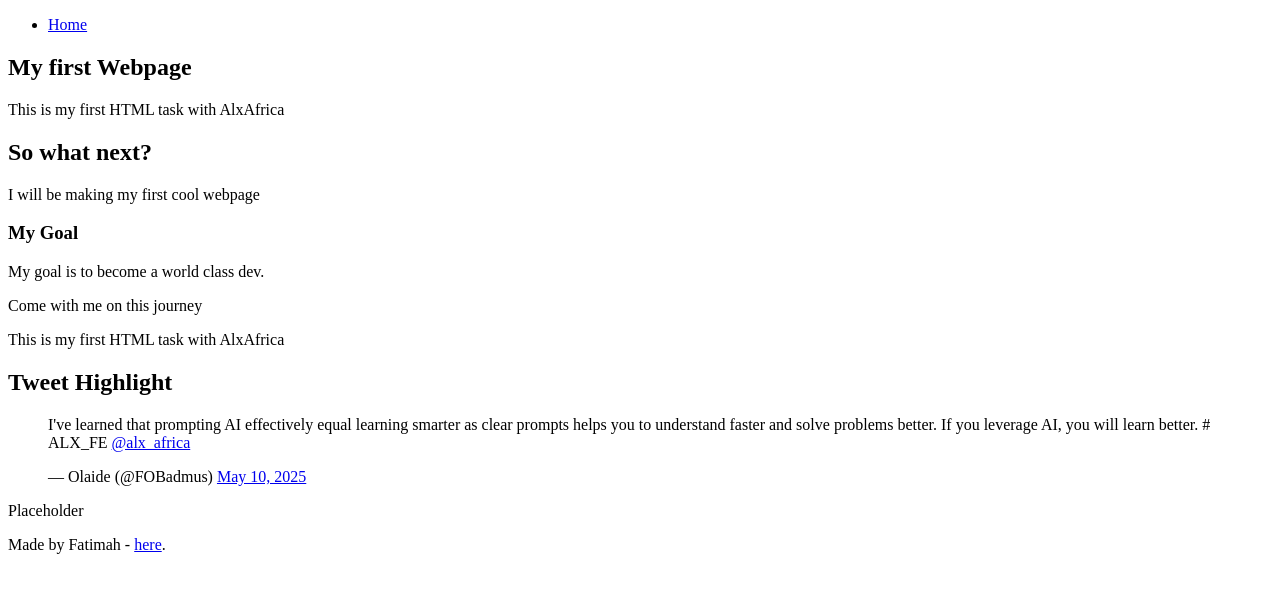
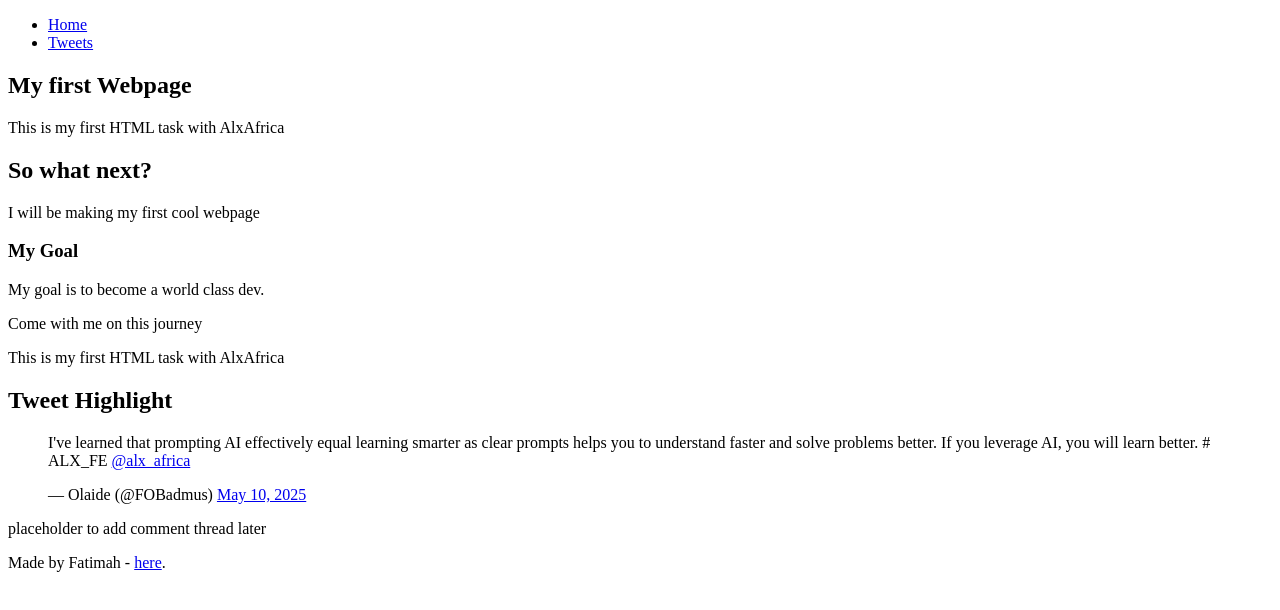
Before and after one commit to Codedivah/My_First_Portfolio, a plain HTML site: page html_basic/tweets.html in a window 1280 px wide. Drawn offline with Linux system fonts and the light colour scheme.

Commit message:
updated tweets.html

```diff
--- a/html_basic/tweets.html
+++ b/html_basic/tweets.html
@@ -10,6 +10,7 @@
         <nav>
             <ul>
                 <li><a href="index.html">Home</a></li>
+                <li><a href="tweets.html">Tweets</a></li>
             </ul>
     </nav>
     </header>
@@ -27,7 +28,7 @@
     <h1>Tweet Highlight</h1>
    <blockquote class="twitter-tweet"><p lang="en" dir="ltr">I&#39;ve learned that prompting AI effectively equal learning smarter as clear prompts helps you to understand faster and solve problems better. If you leverage AI, you will learn better. # ALX_FE <a href="https://twitter.com/alx_africa?ref_src=twsrc%5Etfw">@alx_africa</a></p>&mdash; Olaide (@FOBadmus) <a href="https://twitter.com/FOBadmus/status/1921191505319919958?ref_src=twsrc%5Etfw">May 10, 2025</a></blockquote> <script async src="https://platform.twitter.com/widgets.js" charset="utf-8"></script>
         </article>
-         <aside>Placeholder</aside>
+         <aside>placeholder to add comment thread later</aside>
     </main>
 
    <footer>
```
